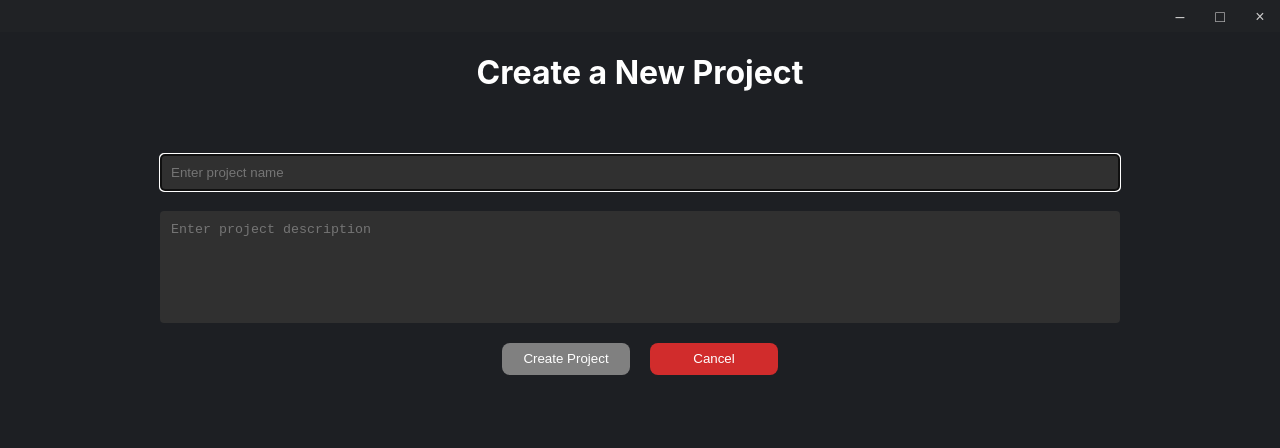
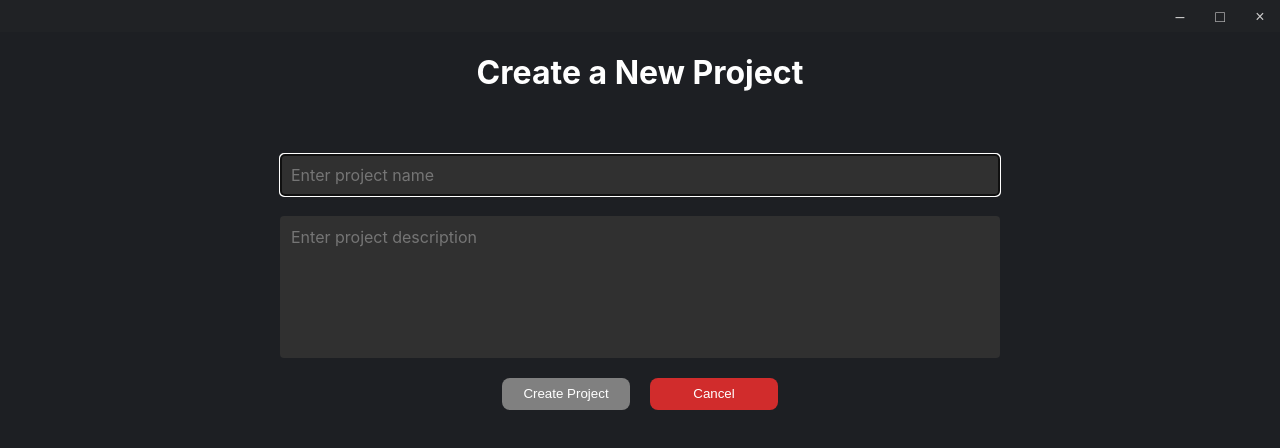
Before and after one commit to nuhm/WiFi-Planner-Tool, a React (Create React App) app in the folder frontend/: page /newProject in a window 1280 px wide. Shown: the top 448 px of the page. Built offline with nearby package versions, Linux system fonts and the light colour scheme.

Commit message:
Updated input box styling for creating a project

```diff
--- a/frontend/src/styles/NewProject.css
+++ b/frontend/src/styles/NewProject.css
@@ -24,10 +24,14 @@
 }
 
 input, textarea {
+   font-family: -apple-system, BlinkMacSystemFont, 'Segoe UI', 'Roboto', 'Oxygen',
+    'Ubuntu', 'Cantarell', 'Fira Sans', 'Droid Sans', 'Helvetica Neue',
+    sans-serif;
+   font-size: medium;
    color: #fff;
    background-color: #303030;
    margin-top: 20px;
-   width: 100%;
+   width: 75%;
    padding: 10px;
    border: 1px solid transparent;
    border-radius: 4px;
```
